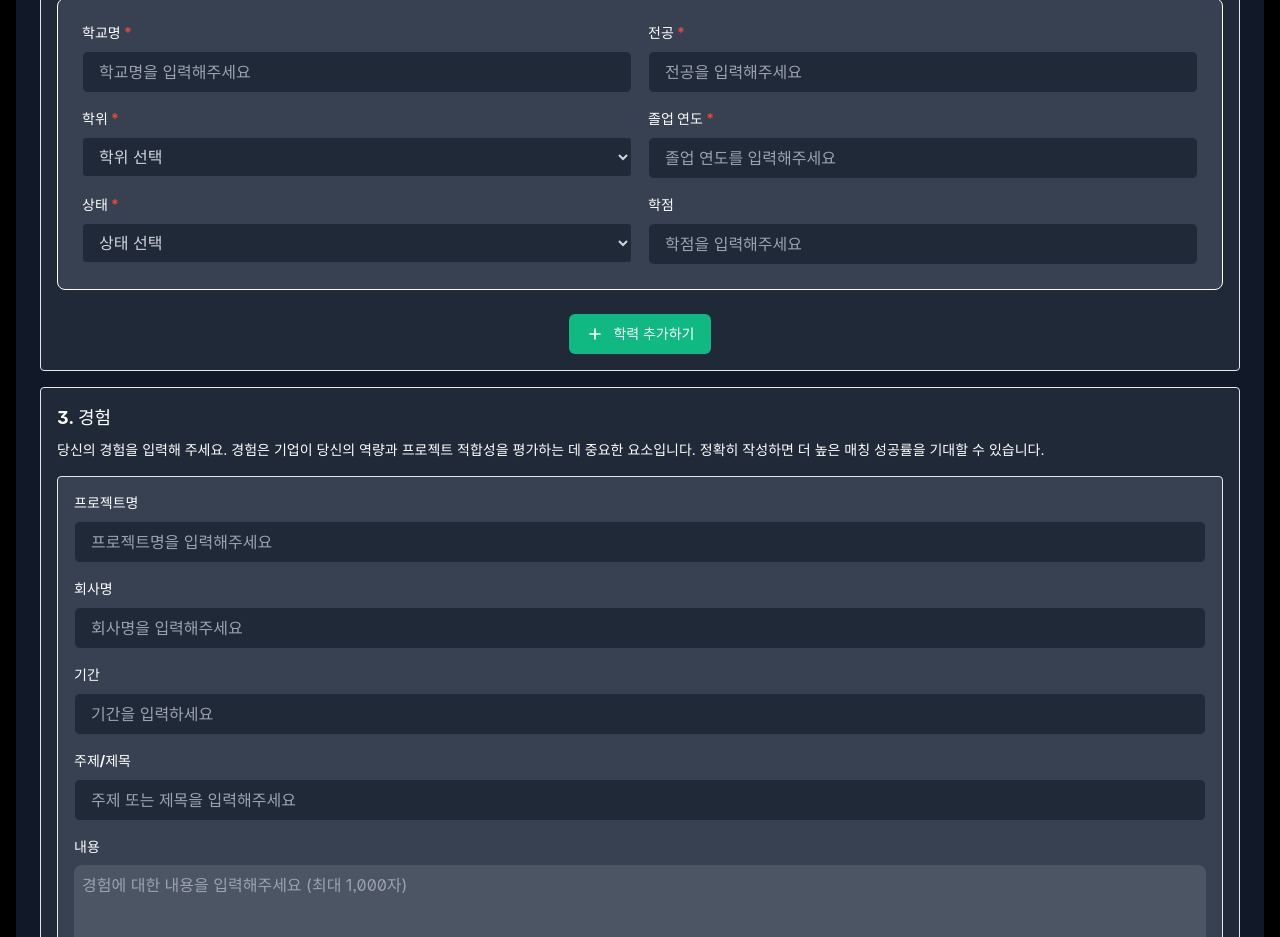
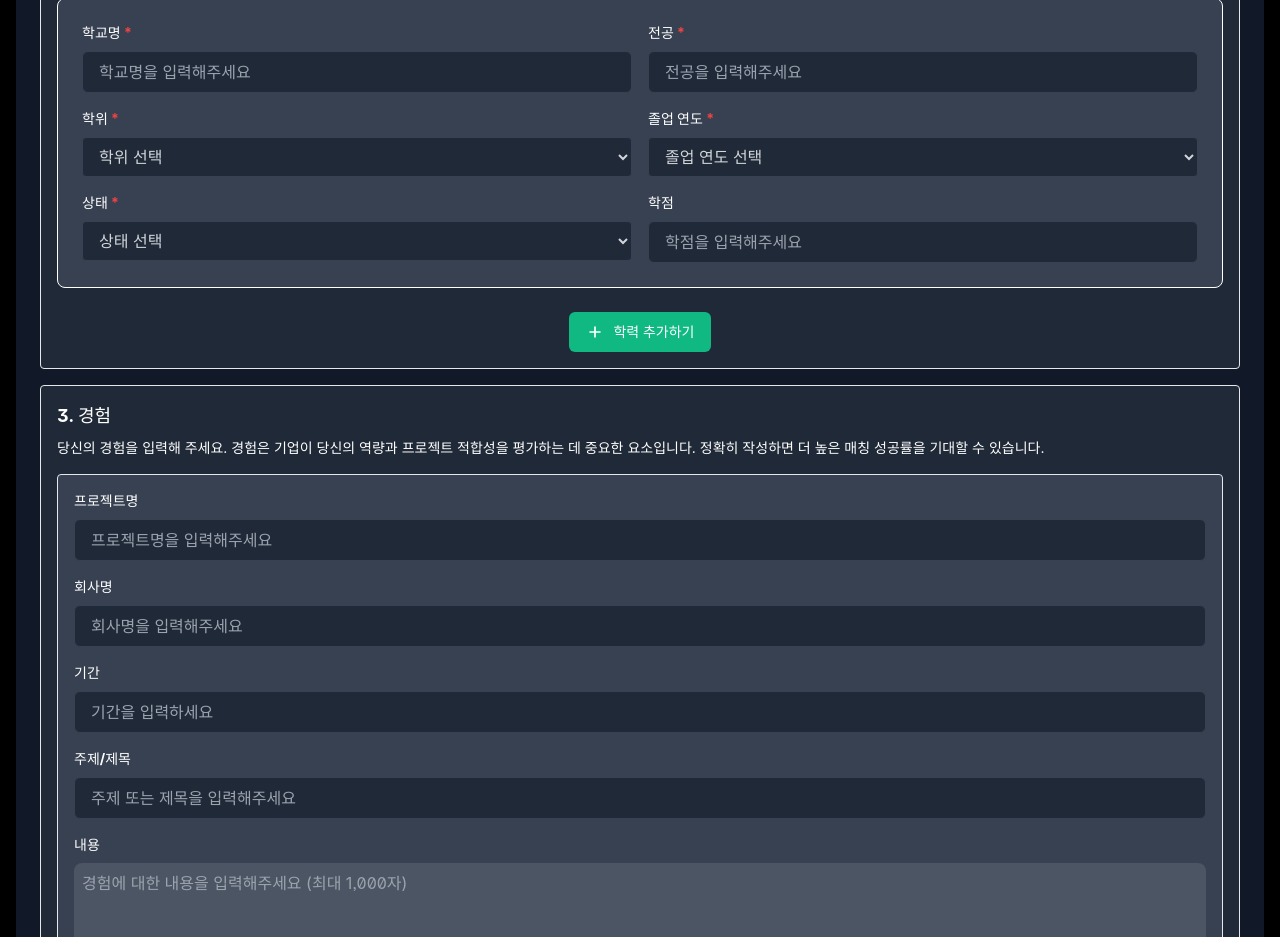
Before and after one commit to hwiery/CoreMatrixAI, a Next.js app: page /join-developer in a window 1280 px wide. Shown: the part 1040-1977 px from the top of the page. Built offline with nearby package versions, Linux system fonts and the light colour scheme; a web font is replaced by a local one.

Commit message:
feat: Change graduation year input to dropdown in join-developer form v1.0.12

```diff
--- a/pages/join-developer.js
+++ b/pages/join-developer.js
@@ -394,15 +394,14 @@ const JoinDeveloper = () => {
   };
 
   const handleEducationChange = (index, field, value) => {
-    const updatedEducations = [...userInfo.educations];
-    updatedEducations[index] = {
-      ...updatedEducations[index],
-      [field]: value
-    };
-    setUserInfo({
-      ...userInfo,
-      educations: updatedEducations
-    });
+    setUserInfo(prev => ({
+      ...prev,
+      educations: prev.educations.map((edu, i) =>
+        i === index
+          ? { ...edu, [field]: value }
+          : edu
+      )
+    }));
   };
 
   // 교육 상태 옵션 추가
@@ -716,22 +715,23 @@ const JoinDeveloper = () => {
                       <label className="block text-sm font-bold mb-2 text-white">
                         {t('join-developer.education.graduation_year')} <span className="text-red-500">*</span>
                       </label>
-                      <Input
-                        type="text"
+                      <select
                         name="graduationYear"
                         value={education.graduationYear}
-                        onChange={(e) => {
-                          // 숫자만 입력 가능하도록 처리
-                          const value = e.target.value.replace(/[^0-9]/g, '');
-                          if (value === '' || (parseInt(value) >= 1950 && parseInt(value) <= new Date().getFullYear() + 5)) {
-                            handleEducationChange(index, 'graduationYear', value);
-                          }
-                        }}
-                        placeholder={t('join-developer.education.graduation_year_placeholder')}
-                        className="bg-gray-800 border-gray-700 text-gray-300 w-full"
-                        maxLength="4"
+                        onChange={(e) => handleEducationChange(index, 'graduationYear', e.target.value)}
+                        className="bg-gray-800 border border-gray-700 text-gray-300 w-full h-10 rounded pl-3 font-normal"
                         required
-                      />
+                      >
+                        <option value="">{t('join-developer.education.select_graduation_year')}</option>
+                        {Array.from({ length: 80 }, (_, i) => {
+                          const year = new Date().getFullYear() + 5 - i;
+                          return (
+                            <option key={year} value={year.toString()}>
+                              {year}
+                            </option>
+                          );
+                        })}
+                      </select>
                     </div>
 
                     <div>
@@ -900,7 +900,7 @@ const JoinDeveloper = () => {
                 {t('join-developer.skills.subtitle')}
               </p>
 
-              {/* 기술 ���택 선택 영역 */}
+              {/* 기술 스택 선택 영역 */}
               <div className="grid grid-cols-2 md:grid-cols-3 lg:grid-cols-4 gap-4">
                 {Object.entries(skills).map(([category, categorySkills]) => (
                   <div key={category} className="mb-4">
--- a/translations/join_developer_en.json
+++ b/translations/join_developer_en.json
@@ -62,7 +62,7 @@
         "major": "Major",
         "major_placeholder": "Enter your major",
         "graduation_year": "Graduation Year",
-        "graduation_year_placeholder": "Enter graduation year",
+        "select_graduation_year": "Graduation year",
         "gpa": "GPA",
         "gpa_placeholder": "Enter your GPA",
         "add": "Add Education"
--- a/translations/join_developer_ko.json
+++ b/translations/join_developer_ko.json
@@ -63,7 +63,7 @@
         "major": "전공",
         "major_placeholder": "전공을 입력해주세요",
         "graduation_year": "졸업 연도",
-        "graduation_year_placeholder": "졸업 연도를 입력해주세요",
+        "select_graduation_year": "졸업 연도 선택",
         "gpa": "학점",
         "gpa_placeholder": "학점을 입력해주세요",
         "add": "학력 추가하기"
```
